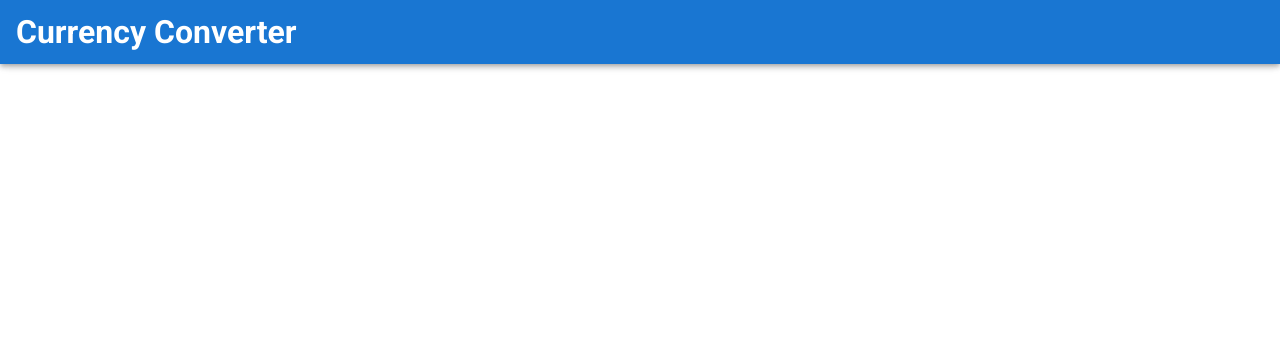
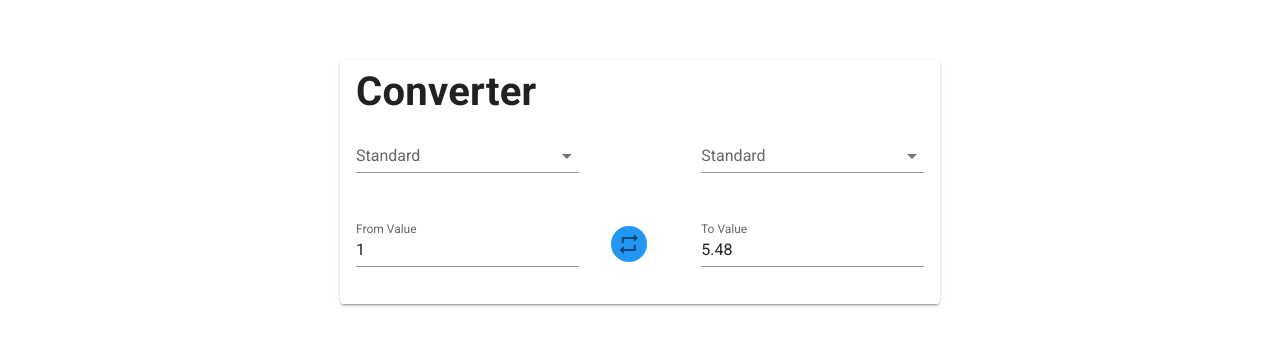
Before and after one commit to raphaelmro/currency-converter, a Vue app: page / in a window 1280 px wide. Shown: the top 346 px of the page. Built offline with nearby package versions, Linux system fonts and the light colour scheme.

Commit message:
Create first version of converter design

```diff
--- a/src/App.vue
+++ b/src/App.vue
@@ -1,13 +1,50 @@
 <template>
   <v-app>
-    <v-app-bar app color="primary" dark>
-      <h1>Currency Converter</h1>
-    </v-app-bar>
+    <v-container>
+      <v-card width="600" class="mx-auto mt-12">
+        <v-card-title><h1>Converter</h1></v-card-title>
+        <v-card-text>
+          <v-form>
+            <v-row>
+              <v-col cols="5">
+                <v-select :items="items" label="Standard"></v-select>
+              </v-col>
+              <v-spacer></v-spacer>
+              <v-col cols="5">
+                <v-select :items="items" label="Standard"></v-select>
+              </v-col>
+            </v-row>
+            <v-row>
+              <v-col cols="5">
+                <v-text-field label="From Value" v-model="fromCurrency" />
+              </v-col>
+              <v-col cols="2">
+                <v-card-actions>
+                  <v-btn @click="convertCurrencies" class="info" icon>
+                    <v-icon>mdi-repeat</v-icon>
+                  </v-btn>
+                </v-card-actions>
+              </v-col>
+              <v-col cols="5">
+                <v-text-field label="To Value" v-model="toCurrency" />
+              </v-col>
+            </v-row>
+          </v-form>
+        </v-card-text>
+      </v-card>
+    </v-container>
   </v-app>
 </template>
 
 <script>
 export default {
-  name: 'App'
+  name: 'App',
+  data() {
+    return {
+      items: ['Foo', 'Bar', 'Fizz', 'Buzz'],
+      fromCurrency: 1,
+      toCurrency: 5.48
+    }
+  }
 }
 </script>
```
